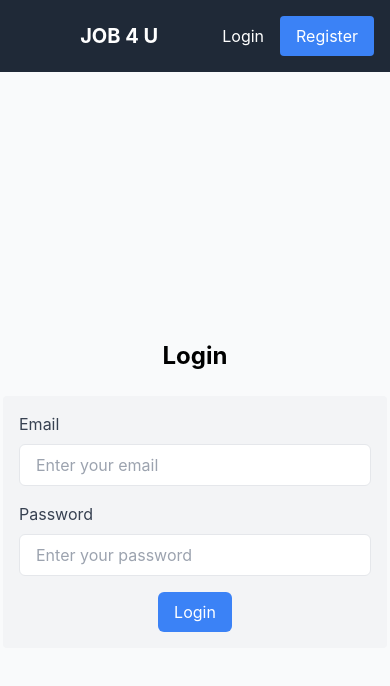
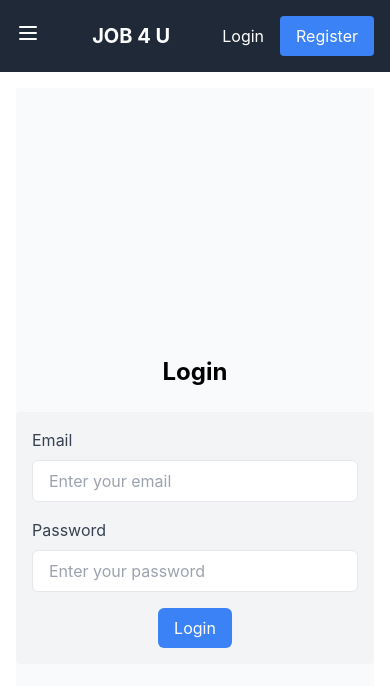
Before and after one commit to deekshith991/final, a React (Create React App) app in the folder portal/: page /login in a window 390 px wide. Shown: the top 686 px of the page. Built offline with nearby package versions, Linux system fonts and the light colour scheme.

Commit message:
--- [+] layout is adjusted for mobile ----
-> but for larger screen the header should be caliberated

```diff
--- a/portal/src/V3/APPV3.js
+++ b/portal/src/V3/APPV3.js
@@ -1,11 +1,12 @@
+// src/AppV3.jsx
 import { Route, BrowserRouter as Router, Routes, Navigate } from "react-router-dom";
 import LoginPage from "./Pages/LoginPage";
 import RegisterPage from "./Pages/RegisterPage";
 import { useAuth } from "./Contexts/AuthContext";
 import DashboardPage from "./Pages/Dashboard";
 import Header from "./Components/Common/Header";
-
-
+import Sidebar from "./Components/Common/Sidebar";
+import { useState } from "react";
 
 const PrivateRoute = ({ children }) => {
     const { isAuthenticated } = useAuth();
@@ -13,12 +14,18 @@ const PrivateRoute = ({ children }) => {
 };
 
 const APPV3 = () => {
+    const [isSidebarOpen, setIsSidebarOpen] = useState(false);
 
+    const toggleSidebar = () => {
+        setIsSidebarOpen(!isSidebarOpen);
+    };
 
     return (
-        <div >
+        <div className="flex flex-col lg:flex-row">
             <Router>
-                <Header />
+                <Header toggleSidebar={toggleSidebar} />
+                <Sidebar isOpen={isSidebarOpen} toggleSidebar={toggleSidebar} />
+                <div className="flex-grow p-4 lg:pl-64">
                     <Routes>
                         <Route path="/login" element={<LoginPage />} />
                         <Route path="/register" element={<RegisterPage />} />
@@ -32,10 +39,10 @@ const APPV3 = () => {
                         />
                         <Route path="*" element={<Navigate to="/login" />} />
                     </Routes>
+                </div>
             </Router>
         </div>
     );
 };
 
-
 export default APPV3;
--- a/portal/src/V3/Components/Common/Header.js
+++ b/portal/src/V3/Components/Common/Header.js
@@ -1,9 +1,8 @@
 // src/components/Header.jsx
-
 import { useAuth } from "../../Contexts/AuthContext";
 import { Link, useNavigate } from "react-router-dom";
 
-const Header = () => {
+const Header = ({ toggleSidebar }) => {
     const { isAuthenticated, logout } = useAuth();
     const navigate = useNavigate();
 
@@ -12,12 +11,31 @@ const Header = () => {
         navigate("/login");
     };
 
-
-
     return (
         <div>
             {/* Header */}
             <header className="bg-gray-800 text-white p-4 flex justify-between items-center relative">
+
+                {/* Mobile Menu Button */}
+                <div className="lg:hidden">
+                    <button onClick={toggleSidebar} className="text-white">
+                        <svg
+                            xmlns="http://www.w3.org/2000/svg"
+                            className="h-6 w-6"
+                            fill="none"
+                            viewBox="0 0 24 24"
+                            stroke="currentColor"
+                        >
+                            <path
+                                strokeLinecap="round"
+                                strokeLinejoin="round"
+                                strokeWidth="2"
+                                d="M4 6h16M4 12h16M4 18h16"
+                            />
+                        </svg>
+                    </button>
+
+                </div>
 
                 {/* MyApp Title */}
                 <div className="flex flex-grow justify-center sm:justify-start">
@@ -44,7 +62,6 @@ const Header = () => {
                     )}
                 </div>
             </header>
-
         </div>
     );
 };
--- a/portal/src/V3/Components/Common/Sidebar.js
+++ b/portal/src/V3/Components/Common/Sidebar.js
@@ -4,9 +4,12 @@ import { Link } from "react-router-dom";
 
 const Sidebar = ({ isOpen, toggleSidebar }) => {
     return (
+        <div>
+            {/* Sidebar (for both mobile and larger screens) */}
             <div
-            className={`fixed inset-0 bg-gray-800 bg-opacity-50 lg:block lg:w-64 w-64 transition-transform duration-300 ease-in-out transform ${isOpen ? 'translate-x-0' : '-translate-x-full'}`}
+                className={`lg:block lg:w-64 w-64 transition-transform duration-300 ease-in-out transform bg-gray-800 text-white fixed inset-0 lg:relative lg:h-screen p-4 ${isOpen ? 'translate-x-0' : '-translate-x-full'} lg:translate-x-0`}
             >
+                {/* Mobile Close Button */}
                 <div className="flex justify-end p-4 lg:hidden">
                     <button onClick={toggleSidebar} className="text-white">
                         <svg
@@ -25,7 +28,9 @@ const Sidebar = ({ isOpen, toggleSidebar }) => {
                         </svg>
                     </button>
                 </div>
-            <div className="flex flex-col h-full p-4 bg-gray-800 text-white">
+
+                {/* Sidebar Links */}
+                <div className="flex flex-col h-full p-4">
                     <Link to="/dashboard" className="py-2 hover:bg-gray-700" onClick={toggleSidebar}>
                         Dashboard
                     </Link>
@@ -40,6 +45,7 @@ const Sidebar = ({ isOpen, toggleSidebar }) => {
                     </Link>
                 </div>
             </div>
+        </div>
     );
 };
 
```
Lines whose indentation alone changed are shown as unchanged.
